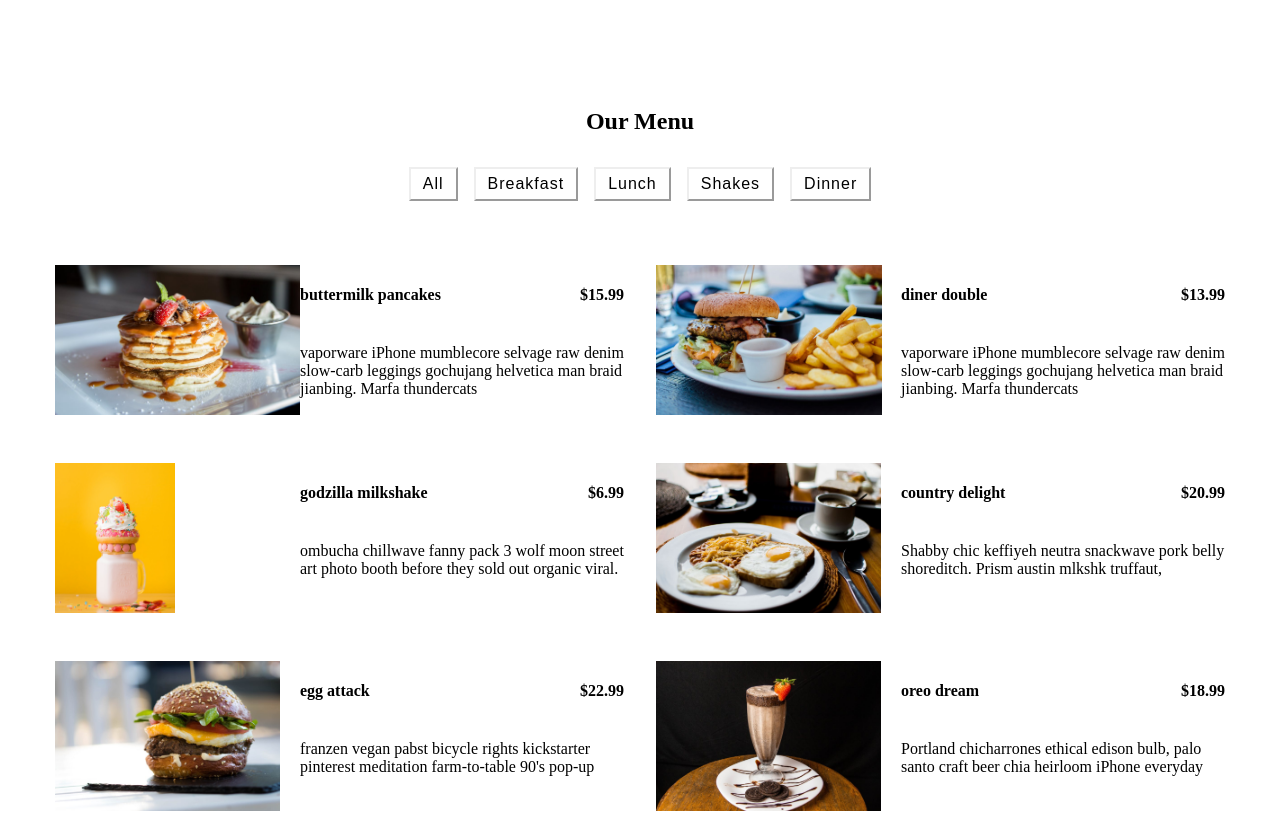
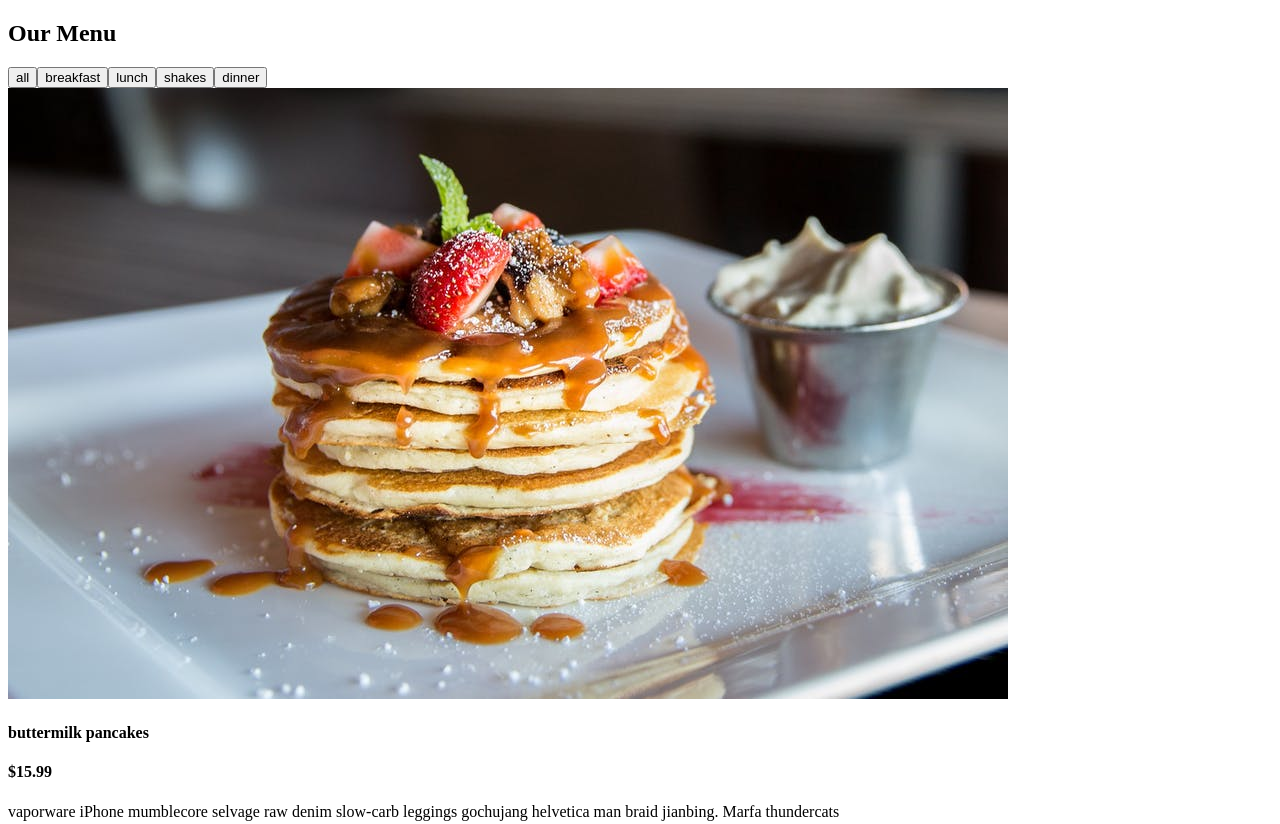
Before and after one commit to NishatTaaha/Restaurant-Menu-JS-2021, a plain HTML site: page index.html in a window 1280 px wide. Shown: the top 824 px of the page. Drawn offline with Linux system fonts and the light colour scheme.

Commit message:
Update index.html

```diff
--- a/index.html
+++ b/index.html
@@ -5,128 +5,6 @@
     <meta http-equiv="X-UA-Compatible" content="IE=edge">
     <meta name="viewport" content="width=device-width, initial-scale=1.0">
     <title>Document</title>
-    <style>
-
-        .btn {
-            text-transform: uppercase;
-            background: transparent;
-            color: var(--clr-black);
-            padding: 0.375rem 0.75rem;
-            letter-spacing: var(--spacing);
-            display: inline-block;
-            transition: var(--transition);
-            font-size: 0.875rem;
-            border: 2px solid var(--clr-black);
-            cursor: pointer;
-            box-shadow: 0 1px 3px rgba(0, 0, 0, 0.2);
-            border-radius: var(--radius);
-        }
-
-        .btn:hover {
-            color: var(--clr-white);
-            background: var(--clr-black);
-        }
-
-        /* section */
-        .section {
-            padding: 5rem 0;
-        }
-
-        main {
-            min-height: 100vh;
-            display: grid;
-            place-items: center;
-        }
-        .menu {
-            padding: 5rem 0;
-        }
-        .title {
-            text-align: center;
-            margin-bottom: 2rem;
-        }
-        .underline {
-            width: 5rem;
-            height: 0.25rem;
-            background: var(--clr-gold);
-            margin-left: auto;
-            margin-right: auto;
-        }
-        .btn-container {
-            margin-bottom: 4rem;
-            display: flex;
-            justify-content: center;
-        }
-        .filter-btn {
-            background: transparent;
-            border-color: var(--clr-gold);
-            font-size: 1rem;
-            text-transform: capitalize;
-            margin: 0 0.5rem;
-            letter-spacing: 1px;
-            border-radius: var(--radius);
-            padding: 0.375rem 0.75rem;
-            color: var(--clr-gold);
-            cursor: pointer;
-            transition: var(--transition);
-        }
-        .filter-btn:hover {
-            background: var(--clr-gold);
-            color: var(--clr-white);
-        }
-        .section-center {
-            width: 90vw;
-            margin: 0 auto;
-            max-width: 1170px;
-            display: grid;
-            gap: 3rem 2rem;
-            justify-items: center;
-        }
-        .menu-item {
-            display: grid;
-            gap: 1rem 2rem;
-            max-width: 25rem;
-        }
-        .photo {
-            object-fit: cover;
-            height: 200px;
-            border: 0.25rem solid var(--clr-gold);
-            border-radius: var(--radius);
-        }
-        .item-info header {
-            display: flex;
-            justify-content: space-between;
-            border-bottom: 0.5px dotted var(--clr-grey-5);
-        }
-        .item-info h4 {
-            margin-bottom: 0.5rem;
-        }
-        .price {
-            color: var(--clr-gold);
-        }
-        .item-text {
-            margin-bottom: 0;
-            padding-top: 1rem;
-        }
-        @media screen and (min-width: 768px) {
-            .menu-item {
-                grid-template-columns: 225px 1fr;
-                gap: 0 1.25rem;
-                max-width: 40rem;
-            }
-            .photo {
-                height: 175px;
-            }
-        }
-        @media screen and (min-width: 1200px) {
-            .section-center {
-                width: 95vw;
-                grid-template-columns: 1fr 1fr;
-            }
-            .photo {
-                height: 150px;
-            }
-        }
-    </style>
 </head>
 <body>
     <section class="menu">
```
